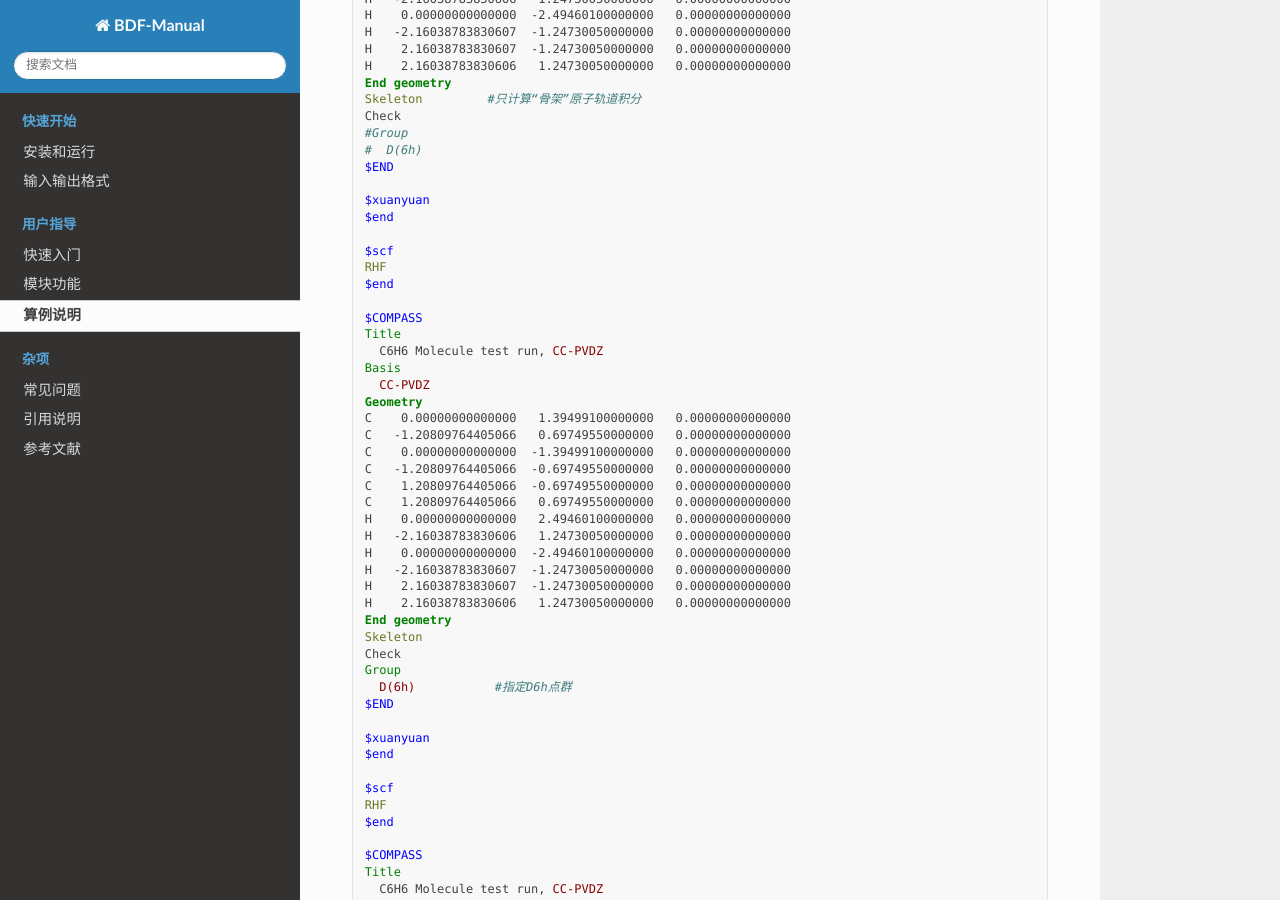
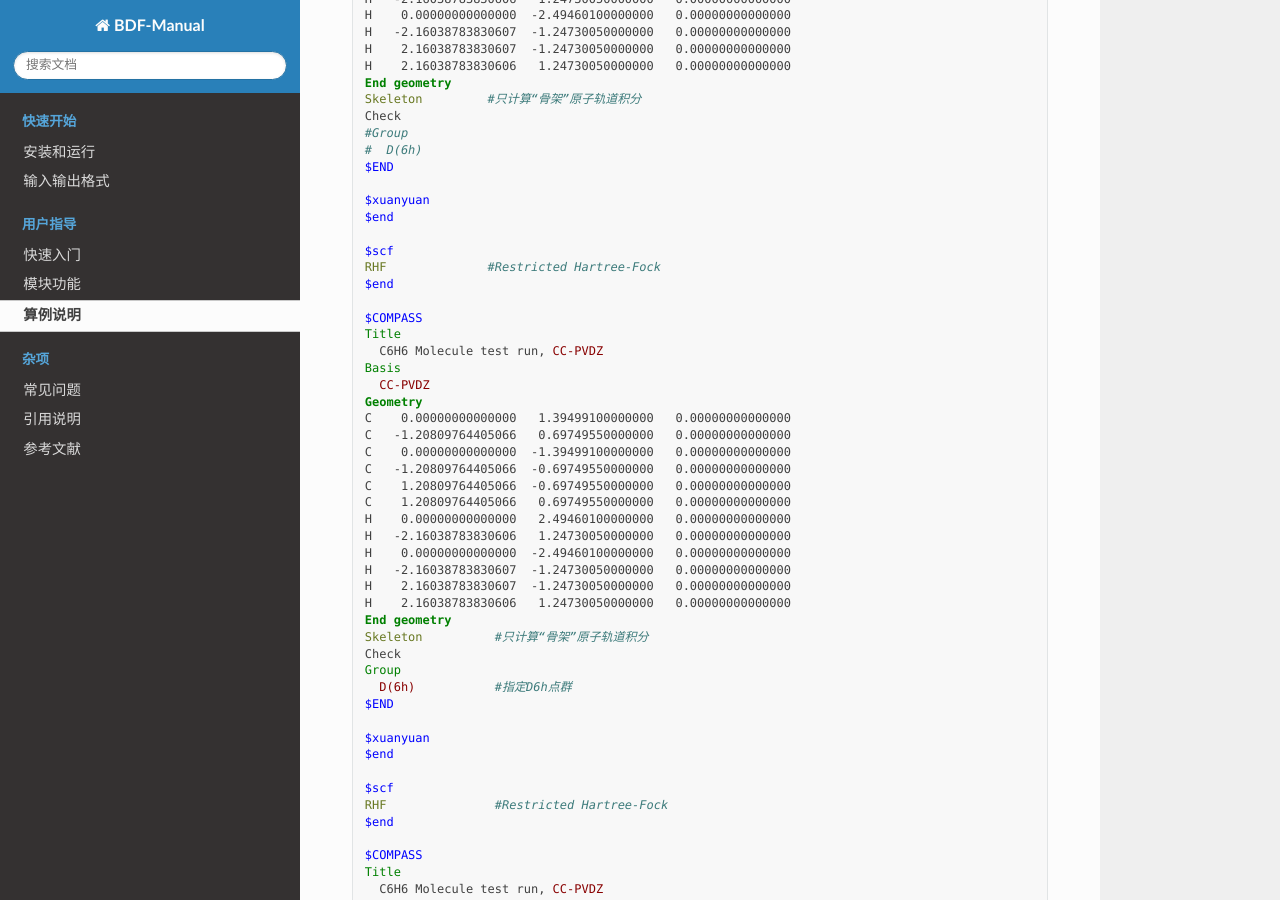
Before and after one commit to BDF-manual-maintenance/BDF-Manual, a Sphinx documentation site: the page built from source/Example.rst, in a window 1280 px wide and 900 px high, scrolled down 1025 px. Built offline with Sphinx 7.4.7 and the Read the Docs theme 2.0.0, drawn with Linux system fonts in a browser that asks for light colours; pages that are not in the unit, such as notebooks, are missing from menus; some of the changed text lies outside the part shown.

Commit message:
Update Example.rst

```diff
--- a/source/Example.rst
+++ b/source/Example.rst
@@ -68,7 +68,7 @@
      $end
 
      $scf
-     RHF
+     RHF              #Restricted Hartree-Fock
      $end
 
      $COMPASS
@@ -90,7 +90,7 @@
      H    2.16038783830607  -1.24730050000000   0.00000000000000
      H    2.16038783830606   1.24730050000000   0.00000000000000
      End geometry
-     Skeleton
+     Skeleton          #只计算“骨架”原子轨道积分
      Check
      Group
        D(6h)           #指定D6h点群
@@ -100,7 +100,7 @@
      $end
 
      $scf
-     RHF
+     RHF               #Restricted Hartree-Fock
      $end
 
      $COMPASS
@@ -411,7 +411,7 @@
      $end
 
      $SCF
-     ROHF
+     ROHF             #Restricted Open-shell Hartree-Fock
      charge
        1
      spin
@@ -514,22 +514,22 @@
      H     0.000000       -1.65723       -0.94197
      H     0.000000        1.65723       -0.94197
      End geometry
-     UNIT
+     UNIT                #指定坐标长度单位
      Bohr
      Check
-     skeleton
+     skeleton            #只计算“骨架”原子轨道积分
      Group
-       C(1)
+       C(1)              #指定C1点群
      $END
 
      $XUANYUAN
      $END
 
      $SCF
-     RKS
+     RKS                 #Restricted Kohn-Sham
      Dft functional
      SVWN5
-     numinttype
+     numinttype          #数值积分
      11
      $END
 
@@ -996,13 +996,13 @@
       H                  2.16038781   -1.24730049   -0.00000000
      End geometry
      Check
-     thresh
+     thresh        #判断分子对称性的阈值
      medium
      skeleton
      $END
 
      $XUANYUAN
-     direct
+     direct        #积分直接的scf计算
      $END
 
      $SCF
```
Also changed, not shown: other parts of source/Example.rst (+5 -5 lines).
